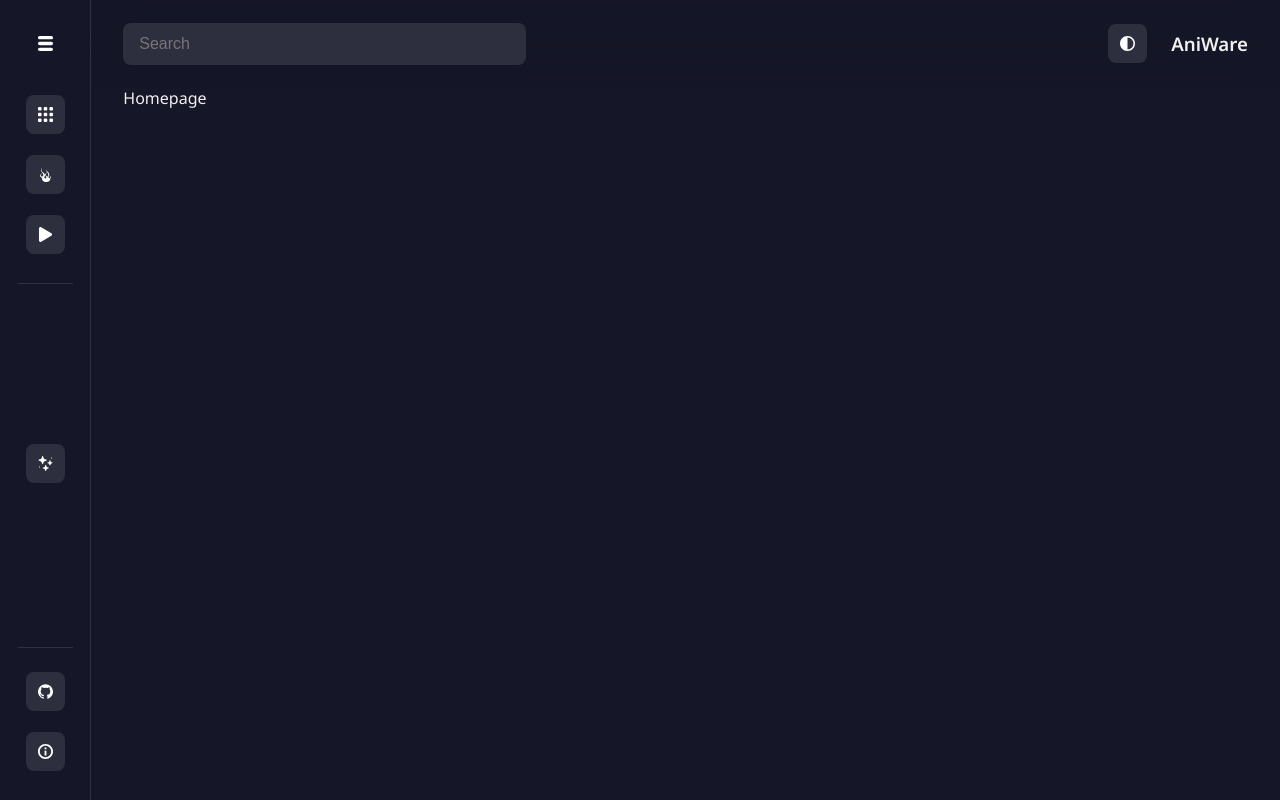
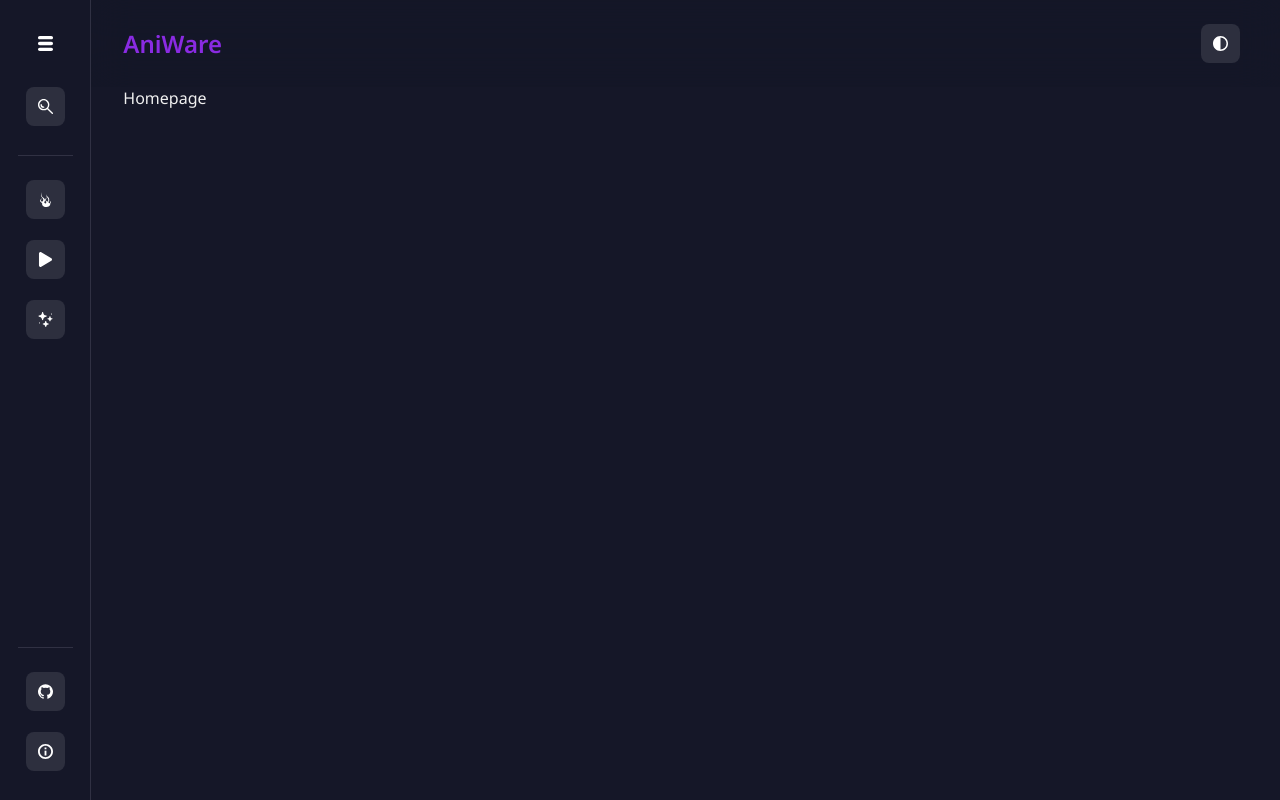
Before and after one commit to nisheet-n/aniware, a React (Create React App) app: page / in a window 1280 px wide. Built offline with nearby package versions, Linux system fonts and the light colour scheme.

Commit message:
Search Functionality

```diff
--- a/src/App.js
+++ b/src/App.js
@@ -8,6 +8,7 @@ import Latest from "./components/pages/latest/Latest";
 import AnimeInfo from "./components/pages/anime-info/AnimeInfo";
 import Genres from "./components/pages/genres/Genres";
 import GenreAnime from "./components/pages/genres/GenreAnime";
+import Search from "./components/pages/search/Search";
 
 function App() {
 	return (
@@ -23,6 +24,7 @@ function App() {
 						<Route path="/anime/*" element={<AnimeInfo />} />
 						<Route path="/genres/" element={<Genres />} />
 						<Route path="/genre/*" element={<GenreAnime />} />
+						<Route path="/search" element={<Search />} exact />
 					</Routes>
 				</BrowserRouter>
 			</div>
--- a/src/components/navbar/Navbar.css
+++ b/src/components/navbar/Navbar.css
@@ -9,26 +9,6 @@
 	backdrop-filter: blur(20px);
 }
 
-.nav-search {
-	display: flex;
-	justify-content: center;
-	align-items: center;
-	width: 33%;
-	padding: 0 1rem;
-	background: #2D2F3E;
-	border-radius: 0.5rem;
-}
-
-.search-bar {
-	width: 100%;
-	outline: 0;
-	border: 0;
-	padding: 0.75rem 0;
-	background: transparent;
-	font-size: 1rem;
-	color: rgba(255, 255, 255, 0.75);
-}
-
 .nav-links {
 	display: flex;
 	margin-left: auto;
@@ -37,22 +17,7 @@
 }
 
 .navbar-title {
-	margin-left: 1rem;
-	margin-right: 0;
-	text-align: right;
+	color: blueviolet;
+	font-size: 1.5rem;
+	font-weight: bolder;
 }
-
-@media (max-width: 800px) {
-	.navbar {
-		position: fixed;
-		width: 75%;
-	}
-
-	.nav-search {
-		width: 50%;
-	}
-
-	.navbar-title {
-		display: none;
-	}
-}
--- a/src/components/navbar/Navbar.js
+++ b/src/components/navbar/Navbar.js
@@ -3,9 +3,7 @@ import "./Navbar.css"
 function Navbar() {
      return (
           <div className="navbar">
-               <div className="nav-search">
-                    <input type="input" className="search-bar" placeholder="Search" name="nsearchme" id='search' />
-               </div>
+               <a href="/" className="navbar-title">AniWare</a>
 
                <div className="nav-links">
                     <svg className="modes-icon" xmlns="http://www.w3.org/2000/svg" width="15" height="15" viewBox="0 0 385 385">
@@ -20,8 +18,6 @@ function Navbar() {
                               </g>
                          </g>
                     </svg>
-
-                    <h3 className="navbar-title">AniWare</h3>
                </div>
           </div >
      )
--- /dev/null
+++ b/src/components/pages/search/Search.css
@@ -0,0 +1,93 @@
+.search-page {
+     padding: 0 2rem;
+     margin-bottom: 1.5rem;
+}
+
+.search-box {
+     width: 33%;
+     padding: 0 1rem;
+     background: #2D2F3E;
+     border-radius: 0.5rem;
+     position: sticky;
+     top: 1rem;
+     z-index: 999;
+}
+
+.search-bar {
+     width: 100%;
+     outline: 0;
+     border: 0;
+     padding: 0.75rem 0;
+     background: transparent;
+     font-size: 1rem;
+     color: rgba(255, 255, 255, 0.75);
+}
+
+.search-heading {
+     padding: 1rem 0;
+     font-weight: bolder;
+}
+
+.search-rows {
+     display: flex;
+     flex-wrap: wrap;
+}
+
+.search-card {
+     text-decoration: none;
+     color: #fff;
+     width: 12.5rem;
+     margin: 1.25rem 0.25rem;
+     box-shadow: 0 0 25px rgba(0, 0, 0, 0.1);
+     backdrop-filter: blur(5px);
+}
+
+.search-card:hover {
+     cursor: pointer;
+}
+
+.search-poster {
+     display: flex;
+     align-items: center;
+     justify-content: center;
+     width: 12.5rem;
+     height: 17.5rem;
+}
+
+.search-poster img {
+     -webkit-transition: .25s all;
+     -moz-transition: .25s all;
+     -ms-transition: .25s all;
+     -o-transition: .25s all;
+     transition: .25s all;
+
+     width: 90%;
+     height: 90%;
+     border-radius: 0.25rem;
+     object-fit: cover;
+}
+
+.search-poster img:hover {
+     -webkit-transition: .25s all;
+     -moz-transition: .25s all;
+     -ms-transition: .25s all;
+     -o-transition: .25s all;
+     transition: .25s all;
+
+     width: 100%;
+     height: 100%;
+     background-color: black;
+     opacity: 0.5;
+}
+
+.search-info {
+     padding: 0 0.5rem;
+}
+
+.search-title {
+     font-weight: bolder;
+}
+
+.search-year {
+     opacity: 50%;
+}
--- /dev/null
+++ b/src/components/pages/search/Search.js
@@ -0,0 +1,80 @@
+import React, { useState, useEffect } from "react";
+import { Link } from "react-router-dom";
+
+import "./Search.css"
+
+function Search() {
+     const [error, setError] = useState(null);
+     const [isLoaded, setIsLoaded] = useState(false);
+     const [items, setItems] = useState([]);
+
+     const [query, setQuery] = useState("")
+
+     useEffect(() => {
+          fetch(`https://gogoanime.herokuapp.com/search?keyw=${query}`)
+               .then((res) => res.json())
+               .then(
+                    (result) => {
+                         setIsLoaded(true);
+                         setItems(result);
+                    },
+                    (error) => {
+                         setIsLoaded(true);
+                         setError(error);
+                    }
+               );
+     }, [query]);
+
+     if (error) {
+          return (
+               <div className="search-page">
+                    <div className="search-heading">
+                         {error.message}
+                    </div>
+               </div>
+          )
+     }
+
+     else if (!isLoaded) {
+          return (
+               <div className="search-page">
+                    <div className="search-heading">
+                         Loading...
+                    </div>
+               </div>
+          )
+     }
+
+     else {
+          return (
+               <div className="search-page">
+                    <div className="search-box">
+                         <input type="input" className="search-bar" placeholder="Search" value={query} onChange={(e) => setQuery(e.target.value)} />
+                    </div>
+
+                    {query ?
+                         <div className="search-heading">Results for {query}:</div>
+                         :
+                         <div className="search-heading">Search for animes, tv shows, specials or more...{query}</div>
+                    }
+
+                    <div className="search-rows">
+                         {items.map((item) => (
+                              <Link to={`/anime/${item.animeId}`} className="search-card" key={item.animeId}>
+                                   <div className="search-poster">
+                                        <img src={item.animeImg} alt={item.animeImg} />
+                                   </div>
+                                   <div className="search-info">
+                                        <div className="search-title">{item.animeTitle}</div>
+                                        <div className="search-year">{item.status}</div>
+                                   </div>
+                              </Link>
+                         ))}
+
+                    </div>
+               </div>
+          );
+     }
+}
+
+export default Search;
--- a/src/components/sidebar/Sidebar.css
+++ b/src/components/sidebar/Sidebar.css
@@ -51,7 +51,7 @@ svg:hover {
 }
 
 .toggle-icon {
-     margin-bottom: 1.5rem;
+     margin-bottom: 1rem;
      background: none;
 }
 
@@ -64,9 +64,9 @@ svg:hover {
      display: flex;
      flex-direction: column;
      align-items: center;
-     justify-content: center;
+     justify-content: flex-start;
      height: 100%;
-     padding: 0;
+     padding: 1rem 0;
 }
 
 .sidebar-bottom {
--- a/src/components/sidebar/Sidebar.js
+++ b/src/components/sidebar/Sidebar.js
@@ -19,27 +19,22 @@ function Sidebar() {
                          </g>
                     </svg>
 
-                    <a href="/">
-                         <svg className="home-icon" xmlns="http://www.w3.org/2000/svg" width="15" height="15" viewBox="0 0 385 385">
-                              <g id="Group_2" data-name="Group 2" transform="translate(-4457 -1753)">
-                                   <g id="Group_1" data-name="Group 1" transform="translate(0 107)">
+                    <a href="/search">
+                         <svg className="search-icon" xmlns="http://www.w3.org/2000/svg" width="15" height="15" viewBox="0 0 385 385">
+                              <g id="Group_3" data-name="Group 3" transform="translate(-4334 -1665)">
+                                   <g id="Group_1" data-name="Group 1" transform="translate(-123 19)">
                                         <rect id="Rectangle_12" data-name="Rectangle 12" width="385" height="385" transform="translate(4457 1646)" fill="none" />
                                    </g>
-                                   <g id="XMLID_16_" transform="translate(4457 1753)">
-                                        <path id="XMLID_17_" d="M224.167,0H187.5A27.5,27.5,0,0,0,160,27.5V64.167a27.5,27.5,0,0,0,27.5,27.5h36.667a27.5,27.5,0,0,0,27.5-27.5V27.5A27.5,27.5,0,0,0,224.167,0Z" transform="translate(133.333)" />
-                                        <path id="XMLID_18_" d="M144.167,0H107.5A27.5,27.5,0,0,0,80,27.5V64.167a27.5,27.5,0,0,0,27.5,27.5h36.667a27.5,27.5,0,0,0,27.5-27.5V27.5A27.5,27.5,0,0,0,144.167,0Z" transform="translate(66.667)" />
-                                        <path id="XMLID_19_" d="M64.167,0H27.5A27.5,27.5,0,0,0,0,27.5V64.167a27.5,27.5,0,0,0,27.5,27.5H64.167a27.5,27.5,0,0,0,27.5-27.5V27.5A27.5,27.5,0,0,0,64.167,0Z" />
-                                        <path id="XMLID_20_" d="M224.167,160H187.5A27.5,27.5,0,0,0,160,187.5v36.667a27.5,27.5,0,0,0,27.5,27.5h36.667a27.5,27.5,0,0,0,27.5-27.5V187.5A27.5,27.5,0,0,0,224.167,160Z" transform="translate(133.333 133.333)" />
-                                        <path id="XMLID_21_" d="M144.167,160H107.5A27.5,27.5,0,0,0,80,187.5v36.667a27.5,27.5,0,0,0,27.5,27.5h36.667a27.5,27.5,0,0,0,27.5-27.5V187.5A27.5,27.5,0,0,0,144.167,160Z" transform="translate(66.667 133.333)" />
-                                        <path id="XMLID_22_" d="M64.167,160H27.5A27.5,27.5,0,0,0,0,187.5v36.667a27.5,27.5,0,0,0,27.5,27.5H64.167a27.5,27.5,0,0,0,27.5-27.5V187.5A27.5,27.5,0,0,0,64.167,160Z" transform="translate(0 133.333)" />
-                                        <path id="XMLID_23_" d="M224.167,80H187.5A27.5,27.5,0,0,0,160,107.5v36.667a27.5,27.5,0,0,0,27.5,27.5h36.667a27.5,27.5,0,0,0,27.5-27.5V107.5A27.5,27.5,0,0,0,224.167,80Z" transform="translate(133.333 66.667)" />
-                                        <path id="XMLID_24_" d="M144.167,80H107.5A27.5,27.5,0,0,0,80,107.5v36.667a27.5,27.5,0,0,0,27.5,27.5h36.667a27.5,27.5,0,0,0,27.5-27.5V107.5A27.5,27.5,0,0,0,144.167,80Z" transform="translate(66.667 66.667)" />
-                                        <path id="XMLID_25_" d="M64.167,80H27.5A27.5,27.5,0,0,0,0,107.5v36.667a27.5,27.5,0,0,0,27.5,27.5H64.167a27.5,27.5,0,0,0,27.5-27.5V107.5A27.5,27.5,0,0,0,64.167,80Z" transform="translate(0 66.667)" />
+                                   <g id="XMLID_17_" transform="translate(4334 1665)">
+                                        <path id="XMLID_18_" d="M136.672,174.175A46.722,46.722,0,0,1,90,127.506a17.5,17.5,0,1,0-35,0,81.761,81.761,0,0,0,81.67,81.669,17.5,17.5,0,1,0,0-35Z" transform="translate(9.167 18.334)" />
+                                        <path id="XMLID_19_" d="M379.874,355.126,260.551,235.8a145.127,145.127,0,0,0,31.129-89.963C291.68,65.423,226.256,0,145.839,0S0,65.423,0,145.839,65.423,291.678,145.839,291.678A145.129,145.129,0,0,0,235.8,260.551L355.126,379.874a17.5,17.5,0,0,0,24.747-24.747ZM35,145.839A110.84,110.84,0,1,1,145.839,256.678,110.965,110.965,0,0,1,35,145.839Z" />
                                    </g>
                               </g>
                          </svg>
                     </a>
+               </div>
 
+               <div className="sidebar-middle">
                     <a href="/popular">
                          <svg className="popular-icon" xmlns="http://www.w3.org/2000/svg" width="15" height="15" viewBox="0 0 385 388">
                               <g id="Group_2" data-name="Group 2" transform="translate(-4457 -1751)">
@@ -63,9 +58,7 @@ function Sidebar() {
                               </g>
                          </svg>
                     </a>
-               </div>
 
-               <div className="sidebar-middle">
                     <a href="/genres">
                          <svg className="genre-icon" xmlns="http://www.w3.org/2000/svg" width="15" height="15" viewBox="0 0 385 385">
                               <g id="Group_2" data-name="Group 2" transform="translate(-4442 -1720)">
```
